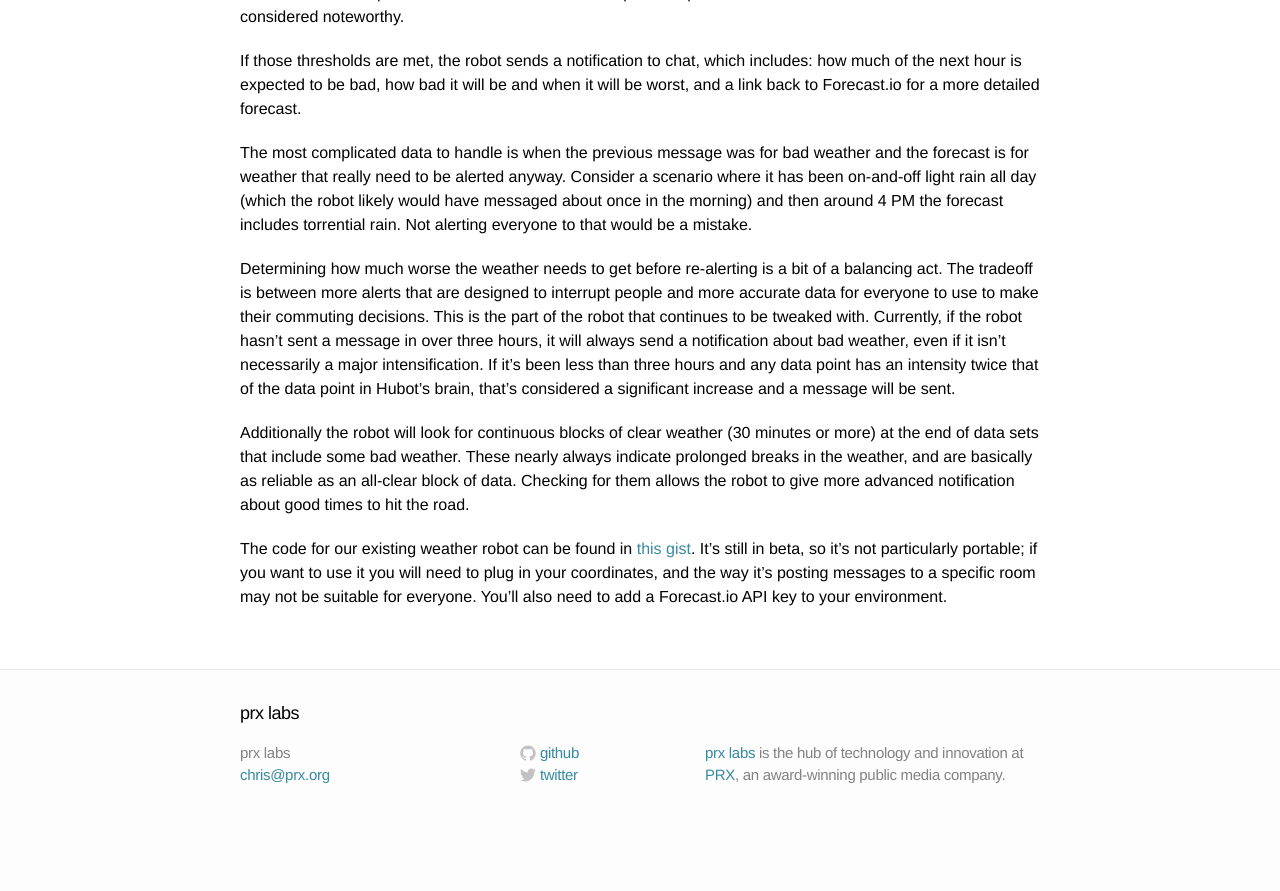
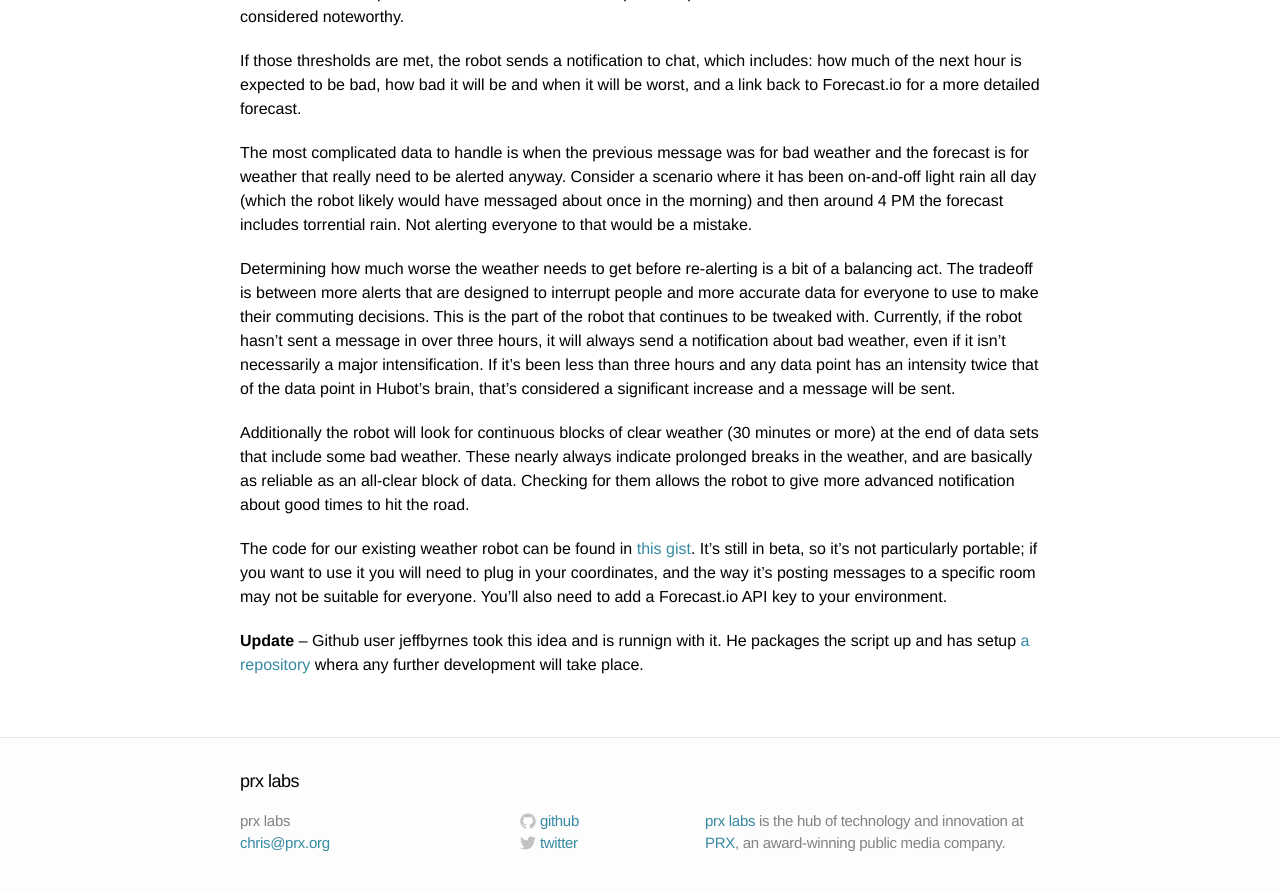
Before and after one commit to PRX/labs.prx.org, a Jekyll site: the page built from _posts/2014-09-23-hubot-weather-forecasts.markdown, in a window 1280 px wide and 900 px high, scrolled down 1858 px. Shown: the top 891 px of the window. Built offline with Jekyll 4.4.1, drawn with Linux system fonts in a browser that asks for light colours; before the commit the page ends 2690 px from its top, so only the background shows below that.

Commit message:
Update 2014-09-23-hubot-weather-forecasts.markdown

```diff
--- a/_posts/2014-09-23-hubot-weather-forecasts.markdown
+++ b/_posts/2014-09-23-hubot-weather-forecasts.markdown
@@ -56,3 +56,5 @@ Determining how much worse the weather needs to get before re-alerting is a bit
 Additionally the robot will look for continuous blocks of clear weather (30 minutes or more) at the end of data sets that include some bad weather. These nearly always indicate prolonged breaks in the weather, and are basically as reliable as an all-clear block of data. Checking for them allows the robot to give more advanced notification about good times to hit the road.
 
 The code for our existing weather robot can be found in [this gist](https://gist.github.com/farski/7d4049ac401c16c3adc6). It's still in beta, so it's not particularly portable; if you want to use it you will need to plug in your coordinates, and the way it's posting messages to a specific room may not be suitable for everyone. You'll also need to add a Forecast.io API key to your environment.
+
+**Update** – Github user jeffbyrnes took this idea and is runnign with it. He packages the script up and has setup [a repository](https://github.com/jeffbyrnes/hubot-forecast) whera any further development will take place.
```
